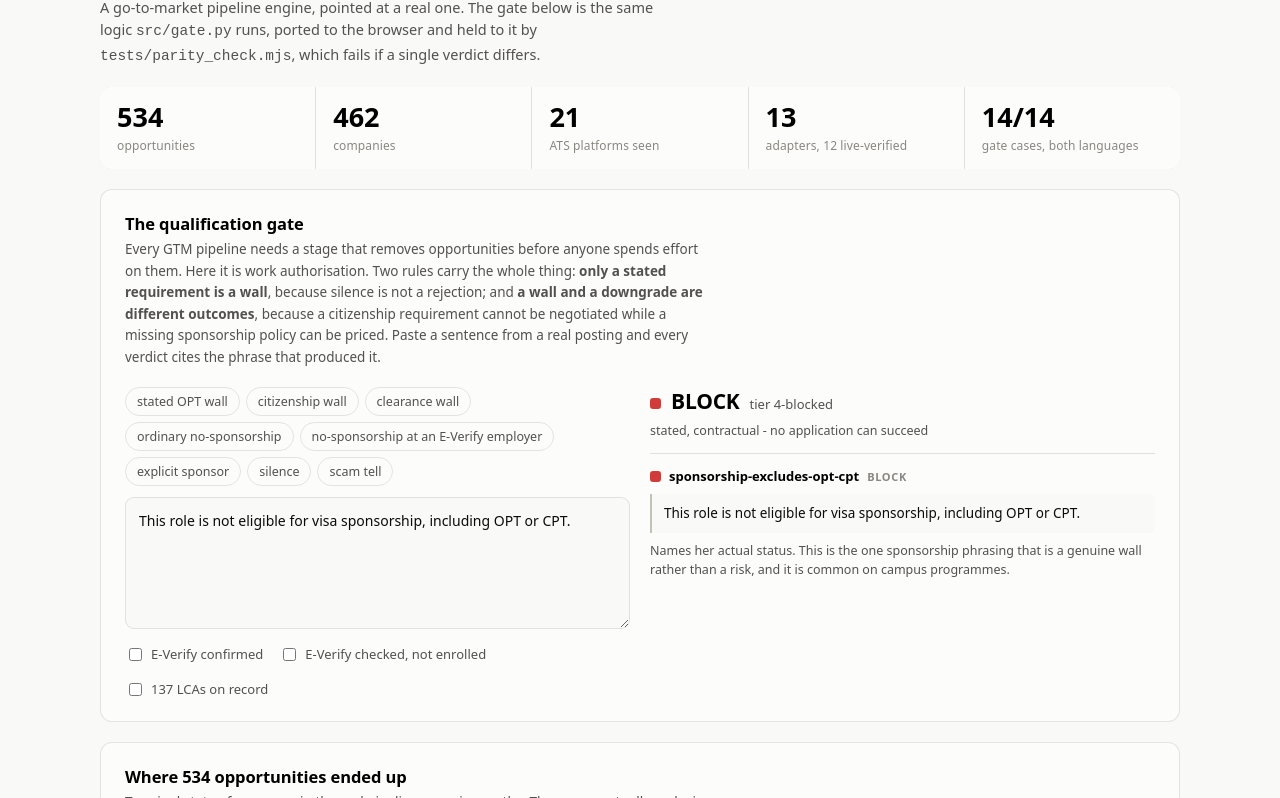
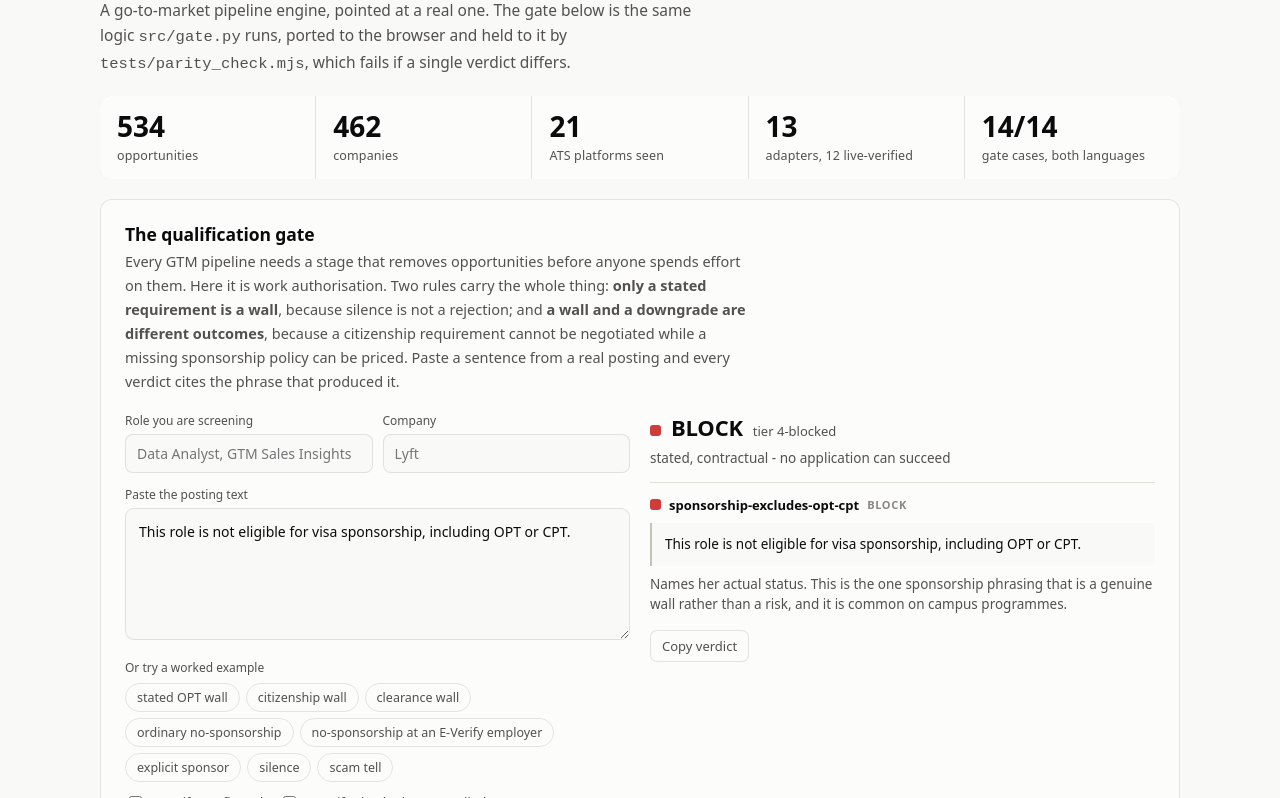
Before and after one commit to Priyanka5317/gtm-engine, a website: page web/index.html in a window 1280 px wide. Shown: the part 78-876 px from the top of the page. Drawn offline with Linux system fonts and the light colour scheme.

Commit message:
Make the page readable, and measure readability so it cannot regress
The demo shipped unreadable in dark mode and the suite passed anyway.

  cause      the palette custom properties were declared on .viz-root, but
             body's own `color` referenced them from outside that scope. An
             unresolvable var() in `color` falls back to black, so every
             element that did not set its own colour inherited black: the
             heading at 1.08:1, the stat digits, the verdict word and every
             rule name at 1.21:1 on the dark surface.

  fix        declare them on :root, which is an ancestor of body rather than
             a descendant, and name the ink explicitly on the five elements
             that had been relying on inheritance.

  the real   the old check asserted that --surface-1 changed when the theme
  lesson     toggled. It did. That is not the same claim as "the page can be
             read", and the gap between those two claims was invisible. The
             suite now measures the computed contrast of eleven text roles
             against their real painted background in both themes, and holds
             every one to 4.5:1 rather than carving out exceptions.

Also found by that measurement: the reference palette's muted ink is
mode-invariant and gives only 3.5:1 on its own light surface. Labels a reader
must actually read now take the secondary ink and let size carry the
hierarchy; muted stays for gridline-adjacent chrome.

Usability, so it reads as a tool rather than a demo: role and company fields
label the verdict with the req being screened, the verdict exports as plain
text for a tracker row, the paste box leads and the worked examples follow,
and body copy is a step larger throughout.

45/45 measured checks, 14/14 parity, worst contrast role 7.73:1.

Co-Authored-By: Claude Opus 5 (1M context) <noreply@anthropic.com>

```diff
--- a/web/index.html
+++ b/web/index.html
@@ -10,7 +10,7 @@
      value is from the validated reference palette - the funnel ramp passed
      the ordinal gate in both modes (one hue, monotone lightness, light end
      clears 2:1 on its surface). */
-  .viz-root {
+  :root {
     color-scheme: light;
     --surface-1:      #fcfcfb;
     --page:           #f9f9f7;
@@ -33,7 +33,7 @@
     --critical: #d03b3b;
   }
   @media (prefers-color-scheme: dark) {
-    :root:where(:not([data-theme="light"])) .viz-root {
+    :root:where(:not([data-theme="light"])) {
       color-scheme: dark;
       --surface-1:      #1a1a19;
       --page:           #0d0d0d;
@@ -51,7 +51,7 @@
       --nodata:  #383835;
     }
   }
-  :root[data-theme="dark"] .viz-root {
+  :root[data-theme="dark"] {
     color-scheme: dark;
     --surface-1:      #1a1a19;
     --page:           #0d0d0d;
@@ -76,12 +76,12 @@
     color: var(--text-primary);
     -webkit-font-smoothing: antialiased;
   }
-  .viz-root { background: var(--page); min-height: 100vh; padding: 32px 24px 64px; }
+  .viz-root { background: var(--page); color: var(--text-primary); min-height: 100vh; padding: 32px 24px 64px; }
   .wrap { max-width: 1080px; margin: 0 auto; }
 
   header.masthead { display: flex; align-items: flex-start; gap: 20px; flex-wrap: wrap; margin-bottom: 8px; }
-  h1 { font-size: 26px; font-weight: 650; letter-spacing: -0.01em; margin: 0 0 6px; }
-  .sub { color: var(--text-secondary); font-size: 14.5px; line-height: 1.55; margin: 0; max-width: 68ch; }
+  h1 { color: var(--text-primary); font-size: 28px; font-weight: 650; letter-spacing: -0.01em; margin: 0 0 6px; }
+  .sub { color: var(--text-secondary); font-size: 15.5px; line-height: 1.6; margin: 0; max-width: 68ch; }
   .masthead-actions { margin-left: auto; display: flex; gap: 8px; align-items: center; }
 
   button.ghost {
@@ -96,15 +96,15 @@
     background: var(--surface-1); border: 1px solid var(--border);
     border-radius: 12px; padding: 22px 24px; margin-top: 20px;
   }
-  h2 { font-size: 16.5px; font-weight: 640; margin: 0 0 4px; letter-spacing: -0.005em; }
-  .note { color: var(--text-secondary); font-size: 13.5px; line-height: 1.6; margin: 0 0 18px; max-width: 76ch; }
+  h2 { color: var(--text-primary); font-size: 17.5px; font-weight: 640; margin: 0 0 4px; letter-spacing: -0.005em; }
+  .note { color: var(--text-secondary); font-size: 14.5px; line-height: 1.65; margin: 0 0 18px; max-width: 76ch; }
   .note.tight { margin-bottom: 0; }
 
   /* ---- stat tiles: a headline number is not a chart */
   .tiles { display: grid; grid-template-columns: repeat(auto-fit, minmax(150px, 1fr)); gap: 1px; background: var(--border); border-radius: 10px; overflow: hidden; margin-top: 20px; }
   .tile { background: var(--surface-1); padding: 15px 17px; }
-  .tile .v { font-size: 27px; font-weight: 640; line-height: 1.1; }
-  .tile .k { font-size: 12px; color: var(--text-muted); margin-top: 5px; letter-spacing: 0.01em; }
+  .tile .v { color: var(--text-primary); font-size: 28px; font-weight: 640; line-height: 1.1; }
+  .tile .k { font-size: 12.5px; color: var(--text-secondary); margin-top: 5px; letter-spacing: 0.01em; }
 
   /* ---- gate */
   .gate-grid { display: grid; grid-template-columns: minmax(0, 1fr) minmax(0, 1fr); gap: 20px; }
@@ -125,28 +125,42 @@
   .toggles { display: flex; gap: 16px; margin-top: 11px; font-size: 13px; color: var(--text-secondary); flex-wrap: wrap; }
   .toggles label { display: inline-flex; gap: 6px; align-items: center; cursor: pointer; }
 
+  /* ---- inputs: this is a tool, so the fields lead and the examples follow */
+  .fields { display: grid; grid-template-columns: 1fr 1fr; gap: 10px; margin-bottom: 13px; }
+  @media (max-width: 560px) { .fields { grid-template-columns: 1fr; } }
+  .fld { display: flex; flex-direction: column; gap: 5px; font-size: 12px; color: var(--text-secondary); }
+  .fld input {
+    font: inherit; font-size: 14px; color: var(--text-primary); background: var(--page);
+    border: 1px solid var(--border); border-radius: 8px; padding: 9px 11px;
+  }
+  .fld input:focus { outline: 2px solid var(--stage-2); outline-offset: 1px; }
+  .fldlab { display: block; font-size: 12px; color: var(--text-secondary); margin-bottom: 5px; }
+  .chips-lab { font-size: 12px; color: var(--text-secondary); margin: 14px 0 7px; }
+  .summary { font-size: 14px; color: var(--text-primary); font-weight: 620; margin: 0 0 9px; line-height: 1.45; }
+  .empty { color: var(--text-muted); font-size: 14px; line-height: 1.6; }
+
   .verdict-head { display: flex; align-items: baseline; gap: 10px; flex-wrap: wrap; }
   /* The swatch carries identity; the words carry meaning. A status colour
      never communicates alone - two of the four are sub-3:1 by design. */
   .swatch { width: 11px; height: 11px; border-radius: 3px; flex: none; box-shadow: 0 0 0 2px var(--surface-1); }
-  .verdict-word { font-size: 21px; font-weight: 660; letter-spacing: -0.01em; }
+  .verdict-word { color: var(--text-primary); font-size: 22px; font-weight: 660; letter-spacing: -0.01em; }
   .tier { font-size: 13px; color: var(--text-secondary); font-variant-numeric: tabular-nums; }
   .finding { border-top: 1px solid var(--gridline); padding: 13px 0 0; margin-top: 13px; }
   .finding:first-of-type { border-top: 0; }
-  .frule { display: flex; align-items: center; gap: 8px; font-size: 13px; font-weight: 600; }
+  .frule { color: var(--text-primary); display: flex; align-items: center; gap: 8px; font-size: 13px; font-weight: 600; }
   .fverdict { font-size: 11px; text-transform: uppercase; letter-spacing: 0.06em; color: var(--text-muted); }
   blockquote {
-    margin: 9px 0 0; padding: 9px 12px; border-left: 2px solid var(--baseline);
+    margin: 9px 0 0; padding: 11px 13px; font-weight: 500; border-left: 2px solid var(--baseline);
     background: var(--page); border-radius: 0 6px 6px 0;
     font-size: 13.5px; line-height: 1.55; color: var(--text-primary);
   }
-  .why { font-size: 12.5px; color: var(--text-secondary); line-height: 1.55; margin: 8px 0 0; }
+  .why { font-size: 13.5px; color: var(--text-secondary); line-height: 1.55; margin: 8px 0 0; }
   .notes { margin: 14px 0 0; padding: 0 0 0 18px; font-size: 12.5px; color: var(--text-secondary); line-height: 1.6; }
 
   /* ---- funnel bars: horizontal, 4px rounded data-end, 2px surface gap */
   .bars { margin-top: 4px; }
   .row { display: grid; grid-template-columns: 168px minmax(0, 1fr) 96px; align-items: center; gap: 12px; padding: 2px 0; }
-  .row .lab { font-size: 13px; color: var(--text-secondary); text-align: right; }
+  .row .lab { font-size: 13.5px; color: var(--text-secondary); text-align: right; }
   .track { position: relative; height: 26px; }
   .track::before {
     content: ""; position: absolute; inset: 0 0 0 0; border-left: 1px solid var(--baseline);
@@ -161,7 +175,7 @@
 
   table { width: 100%; border-collapse: collapse; font-size: 13px; margin-top: 6px; }
   th, td { text-align: left; padding: 7px 10px; border-bottom: 1px solid var(--gridline); }
-  th { color: var(--text-muted); font-weight: 600; font-size: 11.5px; text-transform: uppercase; letter-spacing: 0.05em; }
+  th { color: var(--text-secondary); font-weight: 600; font-size: 11.5px; text-transform: uppercase; letter-spacing: 0.05em; }
   td.n { text-align: right; font-variant-numeric: tabular-nums; }
   [hidden] { display: none !important; }
 
@@ -217,9 +231,16 @@
 
     <div class="gate-grid">
       <div>
+        <div class="fields">
+          <label class="fld"><span>Role you are screening</span>
+            <input id="role" type="text" autocomplete="off" placeholder="Data Analyst, GTM Sales Insights"></label>
+          <label class="fld"><span>Company</span>
+            <input id="co" type="text" autocomplete="off" placeholder="Lyft"></label>
+        </div>
+        <label for="jd" class="fldlab">Paste the posting text</label>
+        <textarea id="jd" spellcheck="false" placeholder="Paste the whole job description, or just the sponsorship paragraph. Nothing leaves your browser."></textarea>
+        <div class="chips-lab">Or try a worked example</div>
         <div class="chips" id="chips"></div>
-        <label for="jd" style="position:absolute;left:-9999px">Job description text</label>
-        <textarea id="jd" spellcheck="false" placeholder="Paste job description text, or pick an example above."></textarea>
         <div class="toggles">
           <label><input type="checkbox" id="ev"> E-Verify confirmed</label>
           <label><input type="checkbox" id="evno"> E-Verify checked, not enrolled</label>
@@ -278,6 +299,8 @@ const out = document.getElementById('out');
 const ev = document.getElementById('ev');
 const evno = document.getElementById('evno');
 const lca = document.getElementById('lca');
+const roleEl = document.getElementById('role');
+const coEl = document.getElementById('co');
 
 const STATUS = {
   [Verdict.BLOCK]:     { color: 'var(--critical)', word: 'BLOCK',     gloss: 'stated, contractual - no application can succeed' },
@@ -298,13 +321,20 @@ function everifyState() {
 function render() {
   const text = jd.value;
   if (!text.trim()) {
-    out.innerHTML = '<p class="note tight" style="color:var(--text-muted)">Pick an example or paste text to see a verdict.</p>';
+    out.innerHTML = '<p class="empty">Paste a posting on the left, or try a worked example. '
+      + 'The verdict, the sentence that caused it, and the reasoning all appear here.</p>';
     return;
   }
   const r = evaluate(text, { everifyConfirmed: everifyState(), lcaCount: lca.checked ? 137 : null });
   const s = STATUS[r.verdict];
 
-  let html = `<div class="verdict-head">
+  // Label the verdict with what the user is actually screening, so the panel
+  // reads as a decision about a specific req rather than a demo output.
+  const role = roleEl.value.trim();
+  const co = coEl.value.trim();
+  const subject = role && co ? `${role} at ${co}` : (role || co || '');
+  let html = subject ? `<p class="summary">${esc(subject)}</p>` : '';
+  html += `<div class="verdict-head">
       <span class="swatch" style="background:${s.color}"></span>
       <span class="verdict-word">${s.word}</span>
       <span class="tier">tier ${esc(r.tier)}</span>
@@ -325,7 +355,28 @@ function render() {
   if (r.notes.length) {
     html += '<ul class="notes">' + r.notes.map((n) => `<li>${esc(n)}</li>`).join('') + '</ul>';
   }
+  html += '<button class="ghost" id="copy" type="button" style="margin-top:15px">Copy verdict</button>';
   out.innerHTML = html;
+
+  // Plain text, so the verdict can go straight into a tracker row or a note.
+  document.getElementById('copy').addEventListener('click', async (e) => {
+    const lines = [
+      subject || '(role not named)',
+      `verdict: ${r.verdict}    tier: ${r.tier}`,
+      '',
+      ...r.findings.flatMap((f) => [
+        `[${f.verdict}] ${f.rule}`,
+        `  evidence: "${f.evidence.trim()}"`,
+        `  why: ${f.why}`,
+      ]),
+      ...(r.notes.length ? ['', ...r.notes.map((n) => `note: ${n}`)] : []),
+    ];
+    try {
+      await navigator.clipboard.writeText(lines.join(String.fromCharCode(10)));
+      e.target.textContent = 'Copied';
+      setTimeout(() => { e.target.textContent = 'Copy verdict'; }, 1400);
+    } catch { e.target.textContent = 'Copy blocked by browser'; }
+  });
 }
 
 const chips = document.getElementById('chips');
@@ -344,7 +395,7 @@ DEMO.forEach(([label, text, opts]) => {
   chips.appendChild(b);
 });
 
-[jd, ev, evno, lca].forEach((el) => el.addEventListener('input', () => {
+[jd, ev, evno, lca, roleEl, coEl].forEach((el) => el.addEventListener('input', () => {
   /* The two E-Verify boxes are mutually exclusive. */
   if (el === ev && ev.checked) evno.checked = false;
   if (el === evno && evno.checked) ev.checked = false;
```
Also changed, not shown: tests/check_demo.mjs (+65 -0 lines), README.md.
